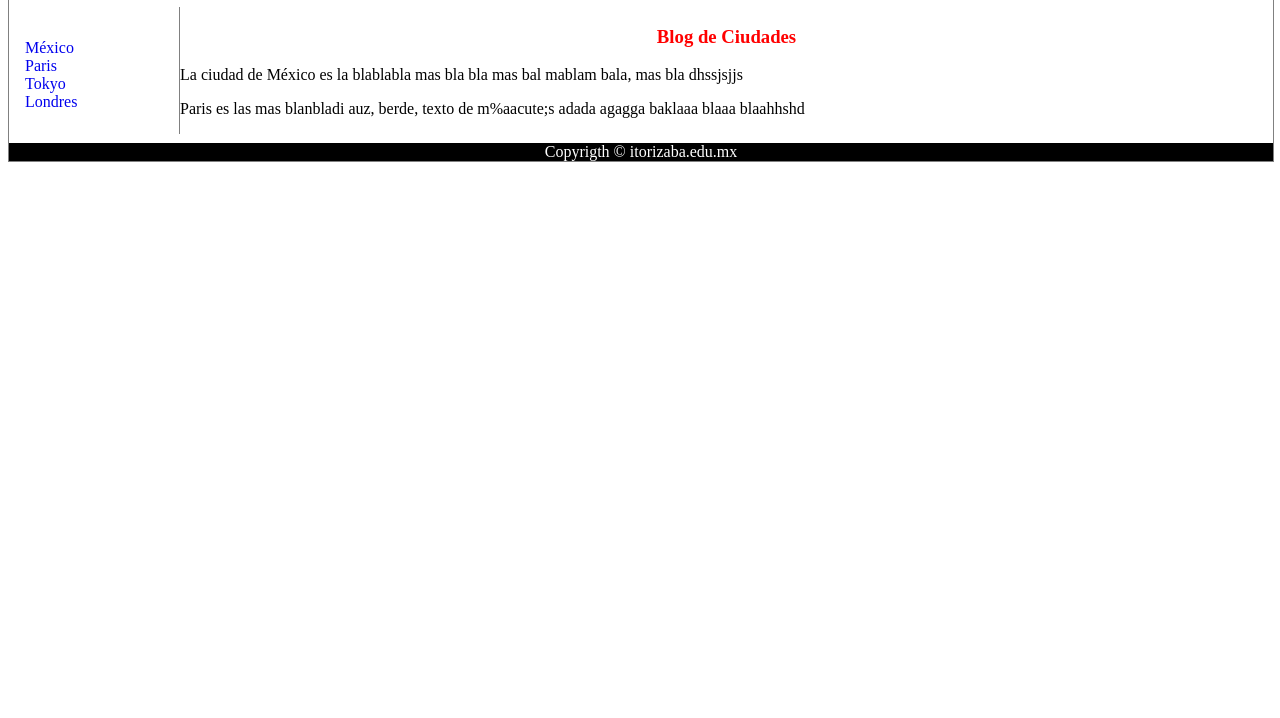
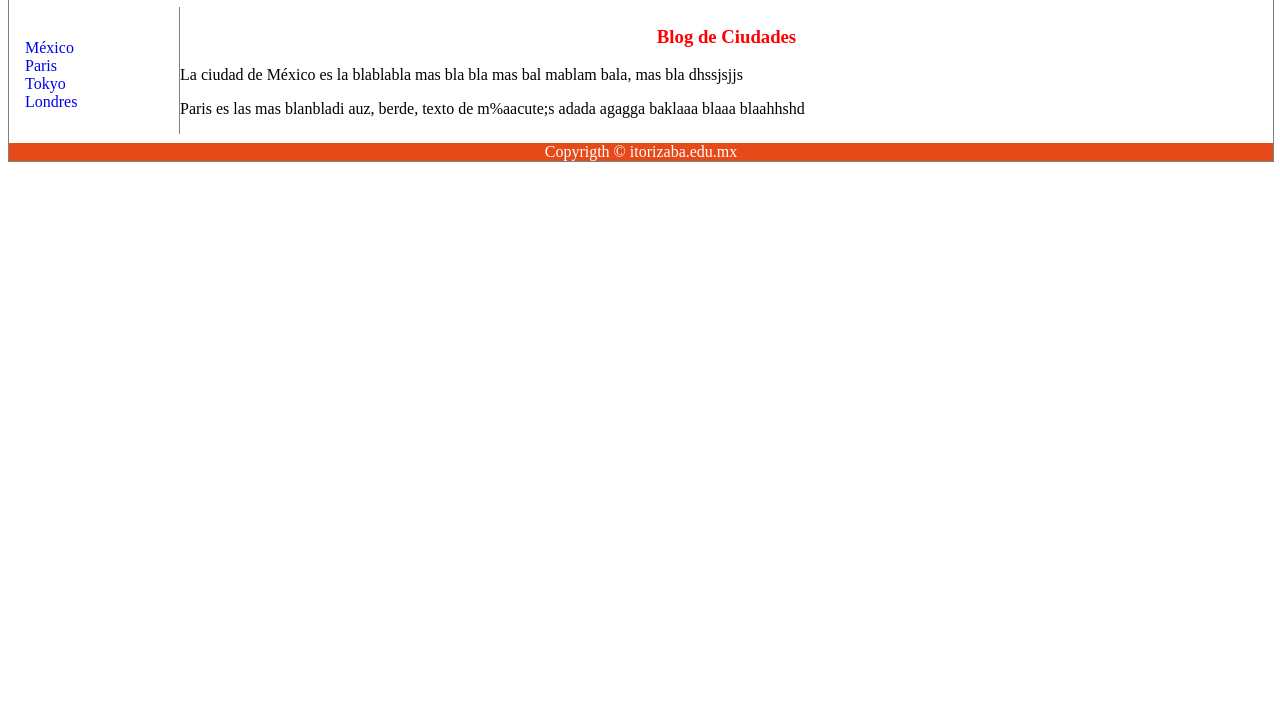
Before and after one commit to IngridLoman/ProWEB-CSS-Extern, a plain HTML site: page index.html in a window 1280 px wide. Shown: the part 82-800 px from the top of the page. Drawn offline with Linux system fonts and the light colour scheme; files that its build step writes are made by us from their sources.

Commit message:
index.html

```diff
--- a/index.html
+++ b/index.html
@@ -7,7 +7,8 @@
 
 	<meta name="viewport" content="width=device-width, initial-scale=1.0">
 	<title>Ejemplo de Galeria</title>
-	<link rel="stylesheet" type="text/css" href="CSS-CIUDADES\style-index.css" />
+
+	<link rel="stylesheet" type="text/css" href="style-tokio.css" />
 									<!-- aqui va la liga para la css -->
 
 </head>
```
